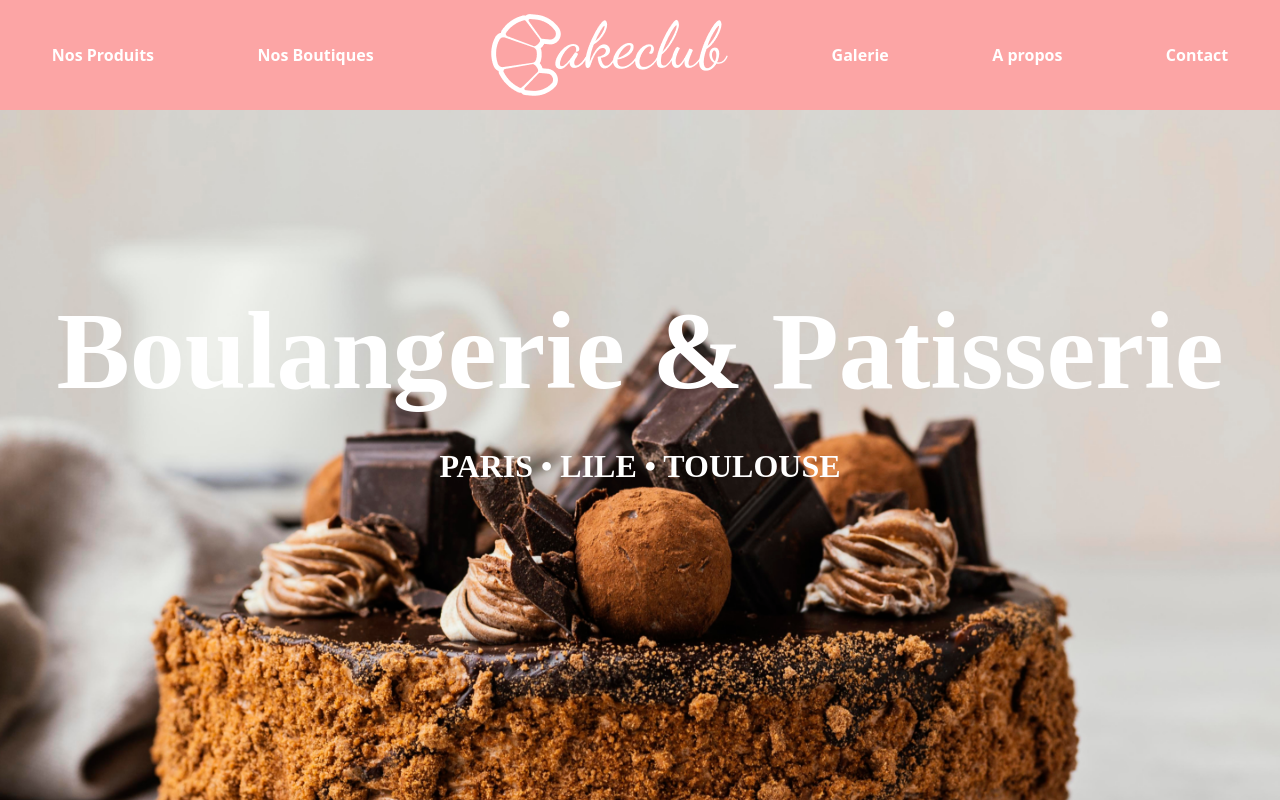
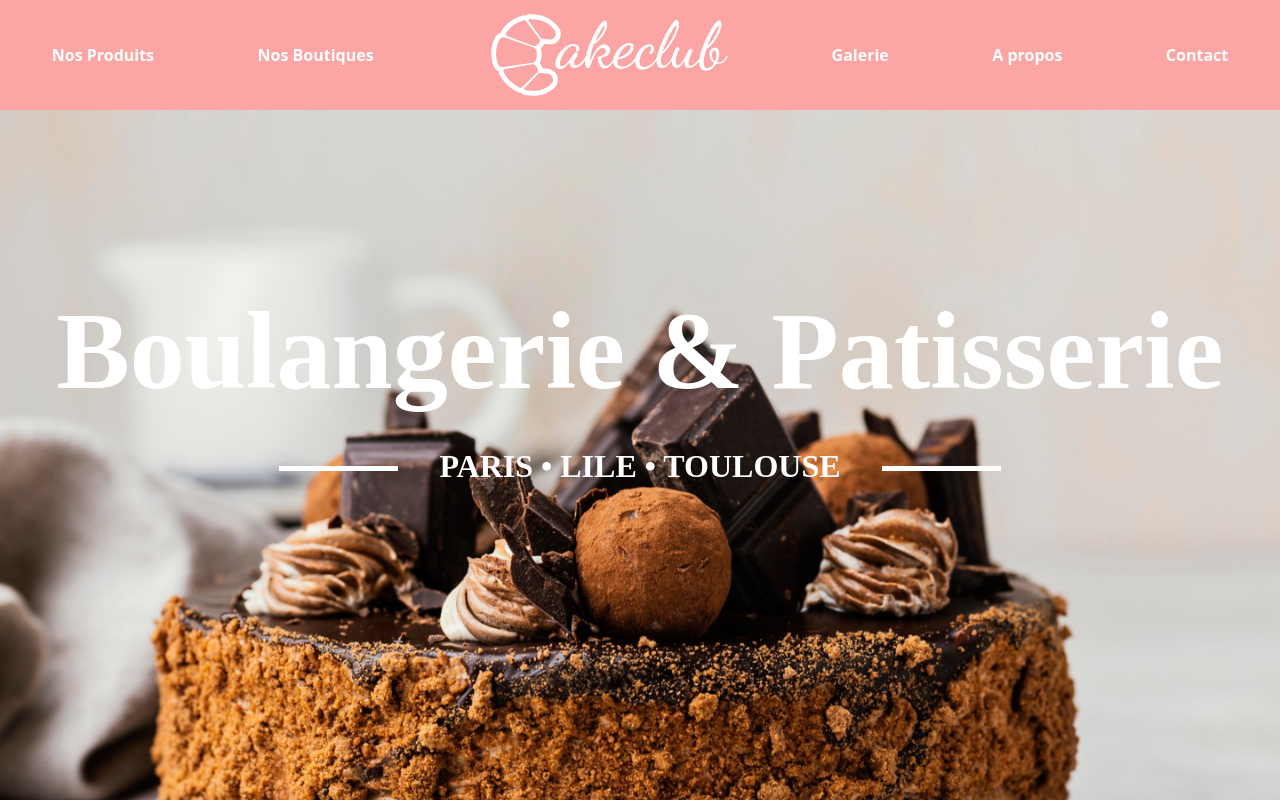
Before and after one commit to Krishanth0/Boulangeire, a React (Create React App) app in the folder boulangerie-app-react/: page / in a window 1280 px wide. Shown: the top 800 px of the page. Built offline with nearby package versions, Linux system fonts and the light colour scheme; the HTML template or start-up script is replaced by a standard one.

Commit message:
++ AJOUTS ANIMATION EN BAS DE PAGE ET AJOUT DES LINES AVANT ET APRES LE TEXTE DANS HEADER.JSX

```diff
--- a/boulangerie-app-react/src/components/Header.jsx
+++ b/boulangerie-app-react/src/components/Header.jsx
@@ -10,9 +10,13 @@ const Header = () => {
 
       <div className="absolute inset-0 flex flex-col items-center justify-center text-white font-semibold">
         <h1 className="text-[110px] mb-2">Boulangerie & Patisserie</h1>
-        <h2 className="text-[32px] mb-4">PARIS • LILE • TOULOUSE</h2>
+        <h2 className="text-[32px] mb-4 relative">
+          <img src={line} alt="Line" className="absolute top-1/2 left-[-160px] " />
+          PARIS • LILE • TOULOUSE
+          <img src={line} alt="Line" className="absolute top-1/2 right-[-160px] " />
+        </h2>
         <button className="bg-transparent border-4 border-white px-4 py-2 text-white text-lg mt-[19rem]">Contactez-Nous</button>
-        <img src={arrow} alt="Arrow" className="absolute bottom-0 mb-8 animate-bounce" style={{ animationDuration: '1s', animationIterationCount: 'infinite' }}/>
+        <img src={arrow} alt="Arrow" className="absolute bottom-0 mb-8 animate-bounce" style={{ animationDuration: '1s', animationIterationCount: 'infinite' }} />
       </div>
     </div>
   );
```
